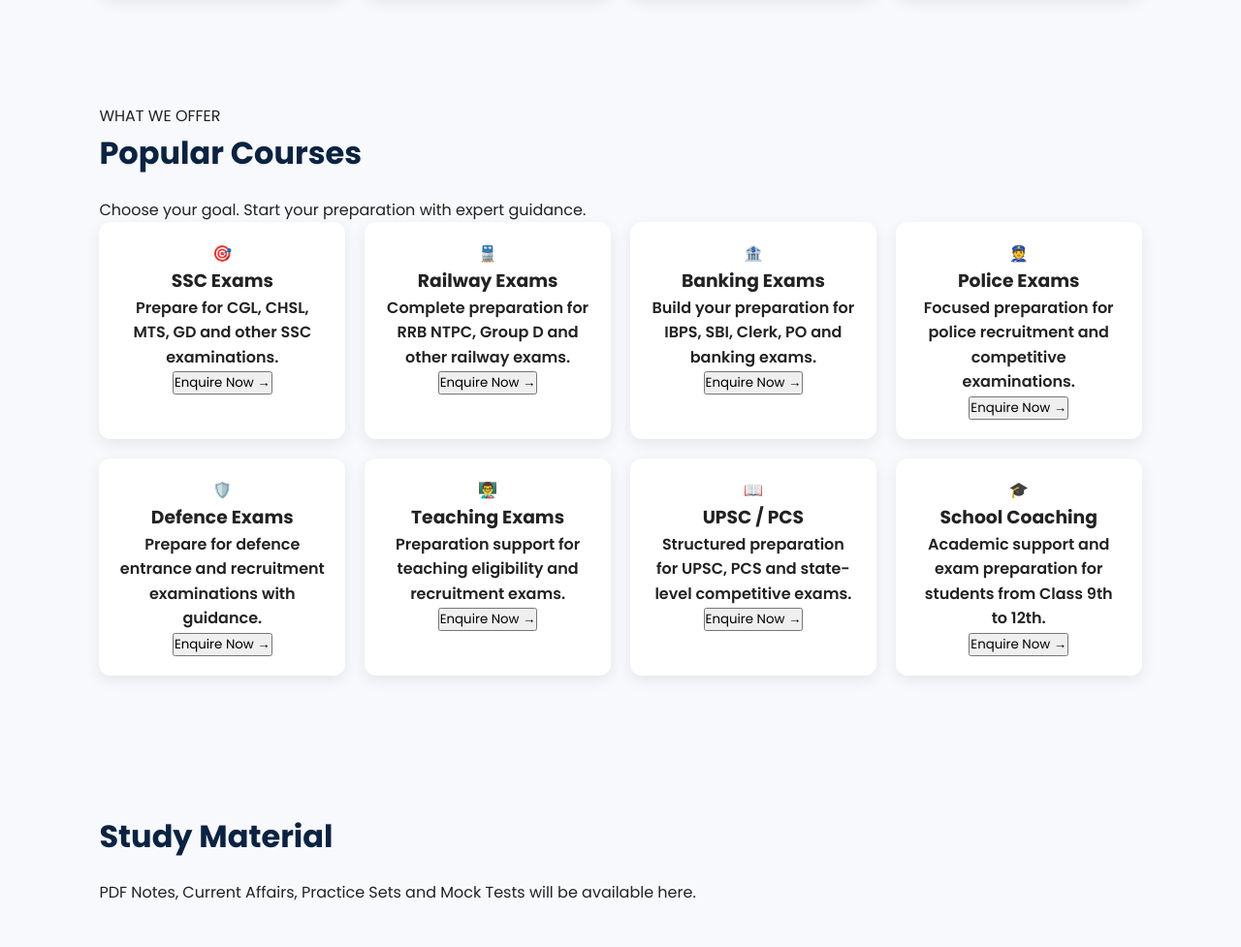
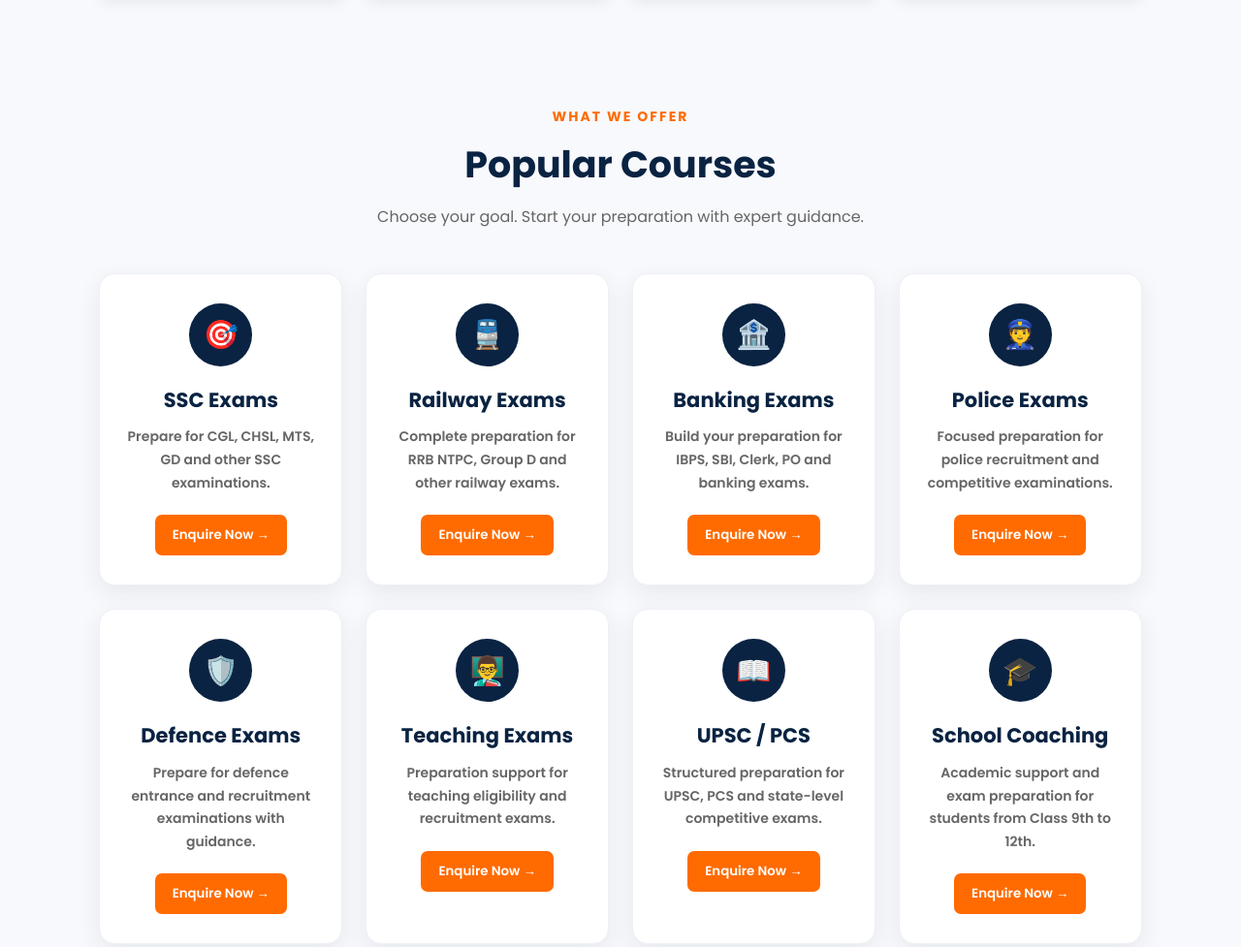
Before and after one commit to brightcareerinstitutebci45/bci-website, a plain HTML site: page index.html in a window 1280 px wide. Shown: the part 1181-2158 px from the top of the page at 97% size. Drawn offline with Linux system fonts and the light colour scheme.

Commit message:
Update style.css

```diff
--- a/style.css
+++ b/style.css
@@ -268,3 +268,140 @@
         padding: 12px 0;
     }
 }
+/* =================================
+   PREMIUM COURSES SECTION
+================================= */
+
+.section-heading {
+    text-align: center;
+    max-width: 700px;
+    margin: 0 auto 45px;
+}
+
+.section-heading span {
+    color: #ff6b00;
+    font-size: 14px;
+    font-weight: 700;
+    letter-spacing: 2px;
+}
+
+.section-heading h2 {
+    margin: 8px 0 10px;
+    color: #0a2342;
+    font-size: 38px;
+}
+
+.section-heading p {
+    color: #666;
+    font-size: 16px;
+}
+
+.course-grid {
+    display: grid;
+    grid-template-columns: repeat(4, 1fr);
+    gap: 24px;
+}
+
+.course {
+    background: #fff;
+    padding: 30px 24px;
+    border-radius: 16px;
+    text-align: center;
+    box-shadow: 0 8px 25px rgba(10,35,66,.08);
+    border: 1px solid #edf0f5;
+    transition: .3s ease;
+    position: relative;
+    overflow: hidden;
+}
+
+.course::before {
+    content: "";
+    position: absolute;
+    top: 0;
+    left: 0;
+    width: 100%;
+    height: 4px;
+    background: #ff6b00;
+    transform: scaleX(0);
+    transform-origin: left;
+    transition: .3s ease;
+}
+
+.course:hover {
+    transform: translateY(-8px);
+    box-shadow: 0 15px 35px rgba(10,35,66,.15);
+}
+
+.course:hover::before {
+    transform: scaleX(1);
+}
+
+.course-icon {
+    width: 65px;
+    height: 65px;
+    margin: 0 auto 18px;
+    border-radius: 50%;
+    background: #0a2342;
+    display: flex;
+    align-items: center;
+    justify-content: center;
+    font-size: 29px;
+}
+
+.course h3 {
+    color: #0a2342;
+    font-size: 21px;
+    margin-bottom: 10px;
+}
+
+.course p {
+    color: #666;
+    font-size: 14px;
+    line-height: 1.7;
+    min-height: 72px;
+    margin-bottom: 20px;
+}
+
+.course-btn {
+    background: #ff6b00;
+    color: white;
+    border: none;
+    padding: 11px 18px;
+    border-radius: 7px;
+    font-family: 'Poppins', sans-serif;
+    font-weight: 600;
+    cursor: pointer;
+    transition: .3s;
+}
+
+.course-btn:hover {
+    background: #0a2342;
+    transform: translateY(-2px);
+}
+
+/* Mobile */
+
+@media (max-width: 1000px) {
+    .course-grid {
+        grid-template-columns: repeat(2, 1fr);
+    }
+}
+
+@media (max-width: 600px) {
+
+    .courses {
+        padding: 55px 5%;
+    }
+
+    .section-heading h2 {
+        font-size: 30px;
+    }
+
+    .course-grid {
+        grid-template-columns: 1fr;
+    }
+
+    .course {
+        padding: 28px 20px;
+    }
+}
```
